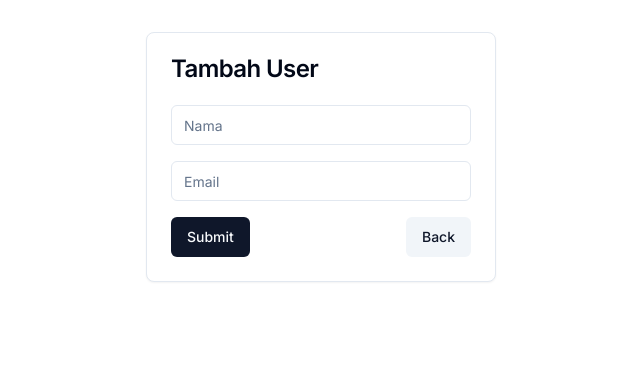
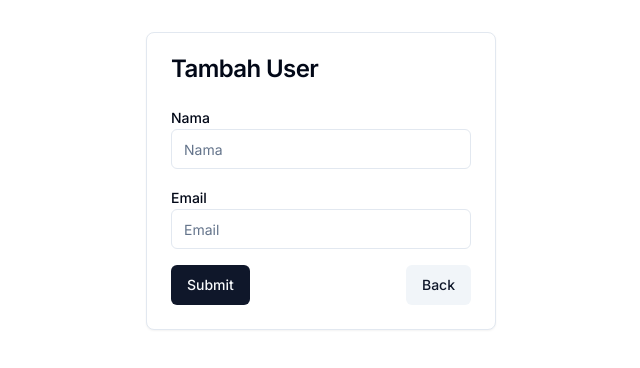
Before and after one commit to imanuelabdisaputra/gdcm-admin-test, a Next.js app: page /user/create in a window 1280 px wide. Shown: the top 368 px of the page, without its empty margins (319-959 px from the left). Built offline with nearby package versions, Linux system fonts and the light colour scheme.

Commit message:
initial commit

```diff
--- a/package.json
+++ b/package.json
@@ -9,6 +9,7 @@
     "lint": "next lint"
   },
   "dependencies": {
+    "@radix-ui/react-label": "^2.0.2",
     "@radix-ui/react-slot": "^1.0.2",
     "@radix-ui/react-toast": "^1.1.5",
     "@supabase/supabase-js": "^2.39.7",
--- a/src/app/user/create/page.tsx
+++ b/src/app/user/create/page.tsx
@@ -1,60 +1,62 @@
-"use client"
+"use client";
 
-import { useForm, SubmitHandler } from "react-hook-form"
-import supabase from '@/config/supabaseClient'
-import { Button } from "@/components/ui/button"
-import { Input } from '@/components/ui/input'
-import { Card, CardContent, CardHeader, CardTitle } from '@/components/ui/card'
-import { useRouter } from 'next/navigation'
+import { useForm, SubmitHandler } from "react-hook-form";
+import supabase from "@/config/supabaseClient";
+import { Button } from "@/components/ui/button";
+import { Input } from "@/components/ui/input";
+import { Card, CardContent, CardHeader, CardTitle } from "@/components/ui/card";
+import { useRouter } from "next/navigation";
 
 type Inputs = {
-  name: string
-  email: string
-}
+  name: string;
+  email: string;
+};
 
 const User = () => {
-  const router = useRouter()
+  const router = useRouter();
 
   const {
     register,
     handleSubmit,
     formState: { errors },
-  } = useForm<Inputs>()
+  } = useForm<Inputs>();
 
   const onSubmit: SubmitHandler<Inputs> = async (data) => {
     await supabase
-    .from('users')
-    .insert([
-      { name: data.name, email: data.email },
-    ])
-    .select()
-    router.push('/user')
-  }
+      .from("users")
+      .insert([{ name: data.name, email: data.email }])
+      .select();
+    router.push("/user");
+  };
 
   return (
-    <section className='container my-8'>
+    <section className="container my-8">
       <Card className="w-[350px] mx-auto">
         <CardHeader>
           <CardTitle>Tambah User</CardTitle>
         </CardHeader>
         <CardContent>
           <form onSubmit={handleSubmit(onSubmit)}>
-            <div className='space-y-4'>
-              <div className='space-y-1'>
-                <Input {...register("name", { required: true })} placeholder='Nama' />
-                {errors.name && <p>This field is required</p>}
-              </div>
-
-              <div className='space-y-1'>
-                <Input {...register("email", { required: true })} placeholder='Email' />
-                {errors.email && <p>This field is required</p>}
-              </div>
+            <div className="space-y-4">
+              <Input
+                {...register("name", { required: true })}
+                label="Nama"
+                placeholder="Nama"
+                errorMessage={errors.name && "This field is required"}
+              />
+              <Input
+                {...register("email", { required: true })}
+                label="Email"
+                placeholder="Email"
+                errorMessage={errors.email && "This field is required"}
+              />
 
               <div className="flex justify-between">
-                <Button type='submit'>
-                  Submit
-                </Button>
-                <Button variant={"secondary"} onClick={() => router.push('/user')}>
+                <Button type="submit">Submit</Button>
+                <Button
+                  variant={"secondary"}
+                  onClick={() => router.push("/user")}
+                >
                   Back
                 </Button>
               </div>
@@ -63,7 +65,7 @@ const User = () => {
         </CardContent>
       </Card>
     </section>
-  )
-}
+  );
+};
 
-export default User
+export default User;
--- a/src/app/user/page.tsx
+++ b/src/app/user/page.tsx
@@ -12,7 +12,7 @@ import {
   TableRow,
 } from "@/components/ui/table";
 import Link from "next/link";
-import { useToast } from "@/components/ui/use-toast"
+import { useRouter } from "next/navigation";
 
 interface IUser {
   id: string;
@@ -21,7 +21,7 @@ interface IUser {
 }
 
 const User = () => {
-  const { toast } = useToast()
+  const router = useRouter()
   const [items, setItems] = useState<IUser[]>([]);
 
   const fetchItems = async () => {
@@ -39,8 +39,8 @@ const User = () => {
   }, []);
 
   return (
-    <section className="container space-y-4 my-8">
-      <Button asChild>
+    <section className="container my-8 space-y-4">
+      <Button onClick={() => router.push('/user/create')}>
         <Link href="/user/create">Tambah</Link>
       </Button>
 
--- a/src/components/ui/input.tsx
+++ b/src/components/ui/input.tsx
@@ -1,13 +1,20 @@
-import * as React from "react"
+import * as React from "react";
 
-import { cn } from "@/lib/utils"
+import { cn } from "@/lib/utils";
+import { Label } from "@/components/ui/label";
 
 export interface InputProps
-  extends React.InputHTMLAttributes<HTMLInputElement> {}
+  extends React.InputHTMLAttributes<HTMLInputElement> {
+  label?: string;
+  errorMessage?: string;
+  containerClass?: string;
+}
 
 const Input = React.forwardRef<HTMLInputElement, InputProps>(
-  ({ className, type, ...props }, ref) => {
+  ({ label, errorMessage, className, type, ...props }, ref) => {
     return (
+      <div>
+        {label && <Label>{label}</Label>}
         <input
           type={type}
           className={cn(
@@ -17,9 +24,13 @@ const Input = React.forwardRef<HTMLInputElement, InputProps>(
           ref={ref}
           {...props}
         />
-    )
+        {errorMessage && (
+          <p className="mt-1 text-xs text-red-600">{errorMessage}</p>
+        )}
+      </div>
+    );
   }
-)
-Input.displayName = "Input"
+);
+Input.displayName = "Input";
 
-export { Input }
+export { Input };
--- /dev/null
+++ b/src/components/ui/label.tsx
@@ -0,0 +1,26 @@
+"use client"
+
+import * as React from "react"
+import * as LabelPrimitive from "@radix-ui/react-label"
+import { cva, type VariantProps } from "class-variance-authority"
+
+import { cn } from "@/lib/utils"
+
+const labelVariants = cva(
+  "text-sm font-medium leading-none peer-disabled:cursor-not-allowed peer-disabled:opacity-70"
+)
+
+const Label = React.forwardRef<
+  React.ElementRef<typeof LabelPrimitive.Root>,
+  React.ComponentPropsWithoutRef<typeof LabelPrimitive.Root> &
+    VariantProps<typeof labelVariants>
+>(({ className, ...props }, ref) => (
+  <LabelPrimitive.Root
+    ref={ref}
+    className={cn(labelVariants(), className)}
+    {...props}
+  />
+))
+Label.displayName = LabelPrimitive.Root.displayName
+
+export { Label }
```
Also changed, not shown: 1 other file (tests, documents, lock files or other folders). Lines whose indentation alone changed are shown as unchanged.
